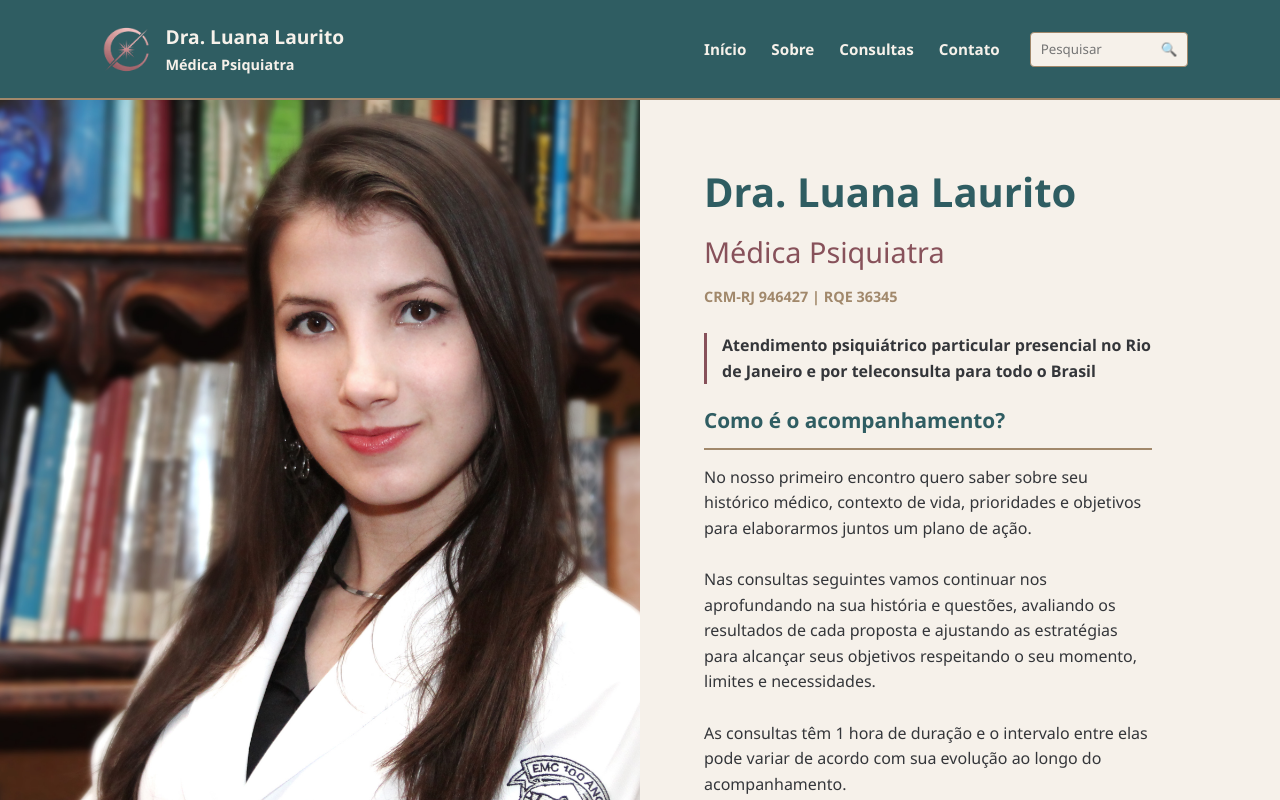
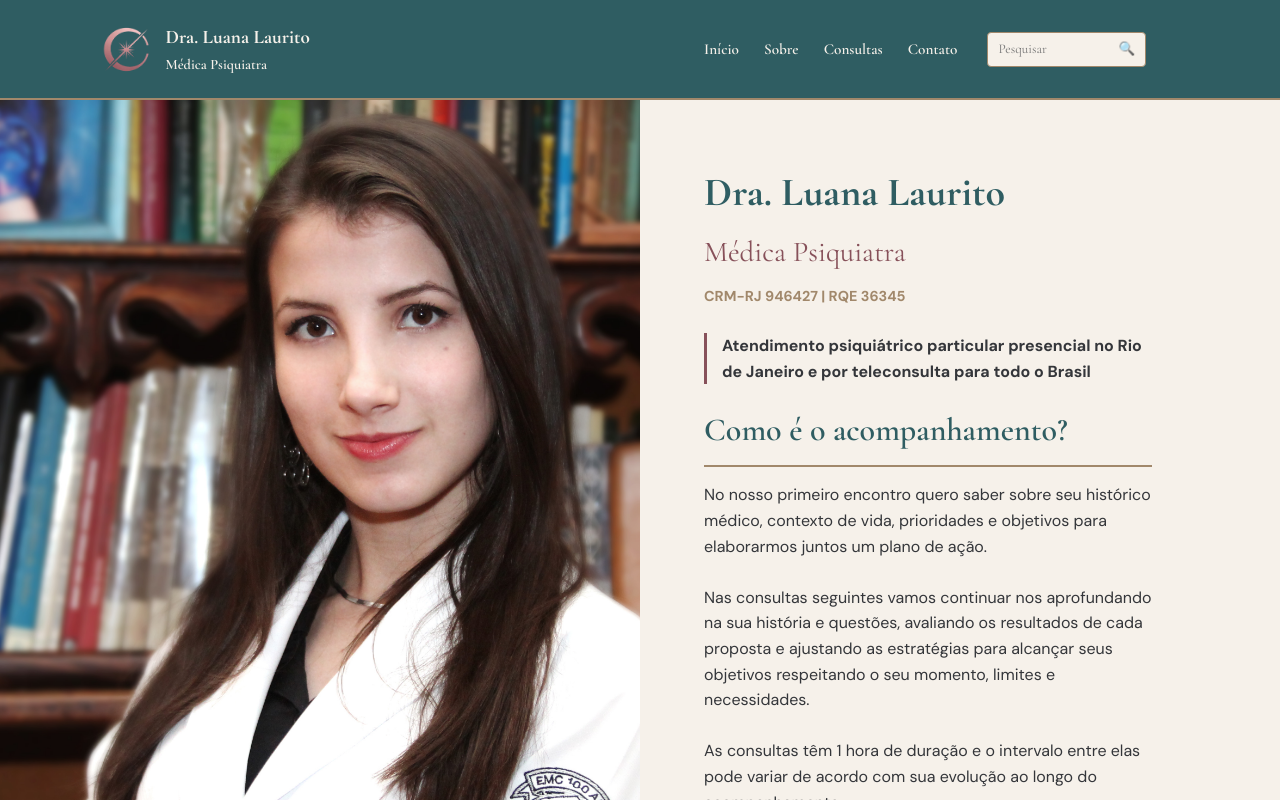
Before and after one commit to dinzinhosa/site-luana, a React (Vite) app: page / in a window 1280 px wide. Shown: the top 800 px of the page. Built offline with nearby package versions, Linux system fonts and the light colour scheme.

Commit message:
Adicionando fontes Cormorant Garamond e DM Sans

```diff
--- a/src/App.css
+++ b/src/App.css
@@ -1,3 +1,5 @@
+@import url('https://fonts.googleapis.com/css2?family=Cormorant+Garamond:ital,wght@0,400;0,600;0,700;1,400&family=DM+Sans:wght@400;500;700&display=swap');
+
 /* ========================================= */
 /* CONFIGURAÇÕES GLOBAIS & PALETA DE CORES   */
 /* ========================================= */
@@ -5,13 +7,21 @@
   margin: 0;
   padding: 0;
   box-sizing: border-box;
-  font-family: 'Segoe UI', Tahoma, Geneva, Verdana, sans-serif;
+  font-family: 'DM Sans', sans-serif; /* DM Sans para todo o texto base */
 }
 
 body {
   background-color: #F6F1EA; /* Fundo Creme Quente */
   color: #34363A;            /* Texto Grafite */
   line-height: 1.6;
+}
+
+/* Força a fonte Cormorant Garamond para todos os títulos e cabeçalho */
+h1, h2, h3, h4, h5, h6,
+.main-header,
+.main-header *,
+.sub-heading {
+  font-family: 'Cormorant Garamond', serif !important;
 }
 
 /* ========================================= */
@@ -114,6 +124,7 @@ body {
   cursor: pointer;
   color: #A1886B;
 }
+
 /* ========================================= */
 /* HERO (DIVISÃO 50% IMAGEM / 50% TEXTO)     */
 /* ========================================= */
@@ -183,7 +194,7 @@ body {
 }
 
 .sub-heading {
-  font-size: 1.3rem;
+  font-size: 2rem !important; /* Padronizado para ficar do tamanho do h3 */
   color: #2F5D62;
   margin-bottom: 15px;
   font-weight: 600;
@@ -236,7 +247,7 @@ section:not(.hero-split) {
 }
 
 h3 {
-  font-size: 2rem;
+  font-size: 2rem !important; /* Força o alinhamento de tamanho com o .sub-heading */
   color: #2F5D62; /* Títulos de seção em Azul-Petróleo */
   margin-bottom: 40px;
   text-align: left;
```
